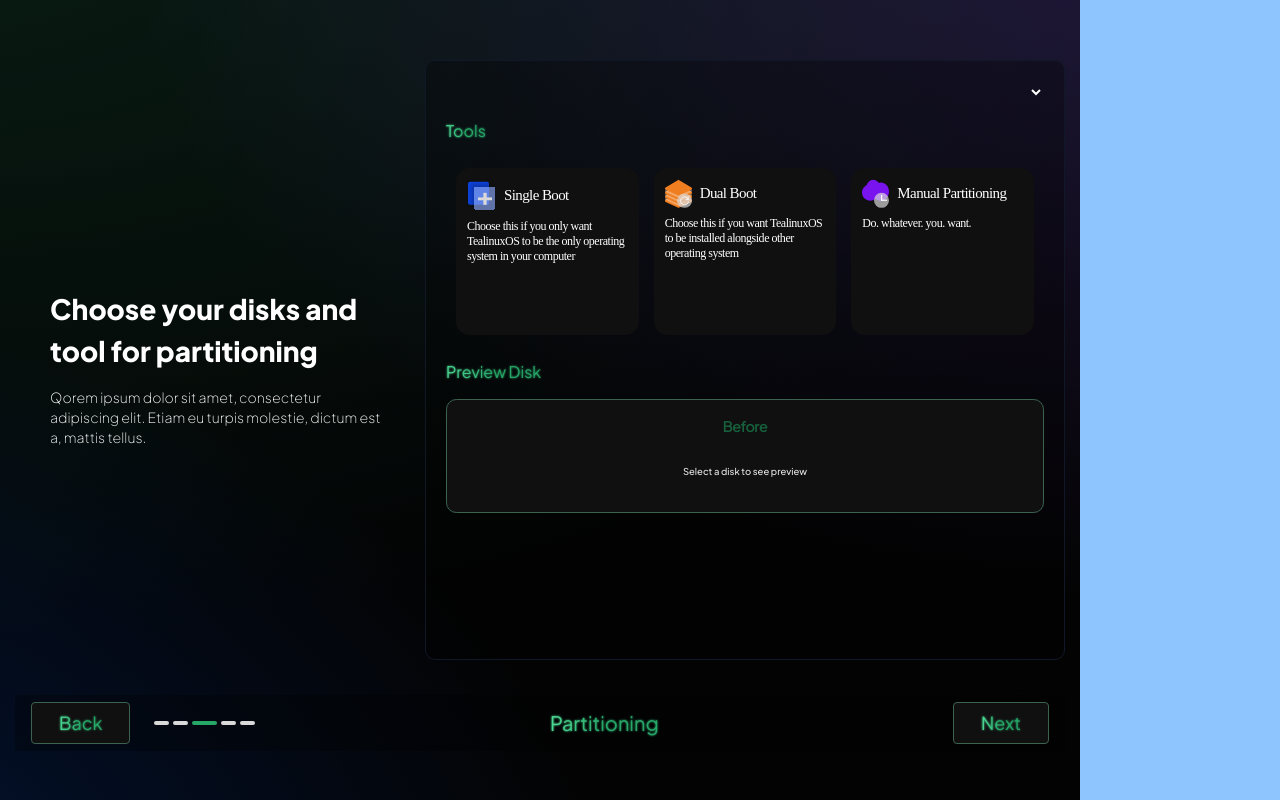
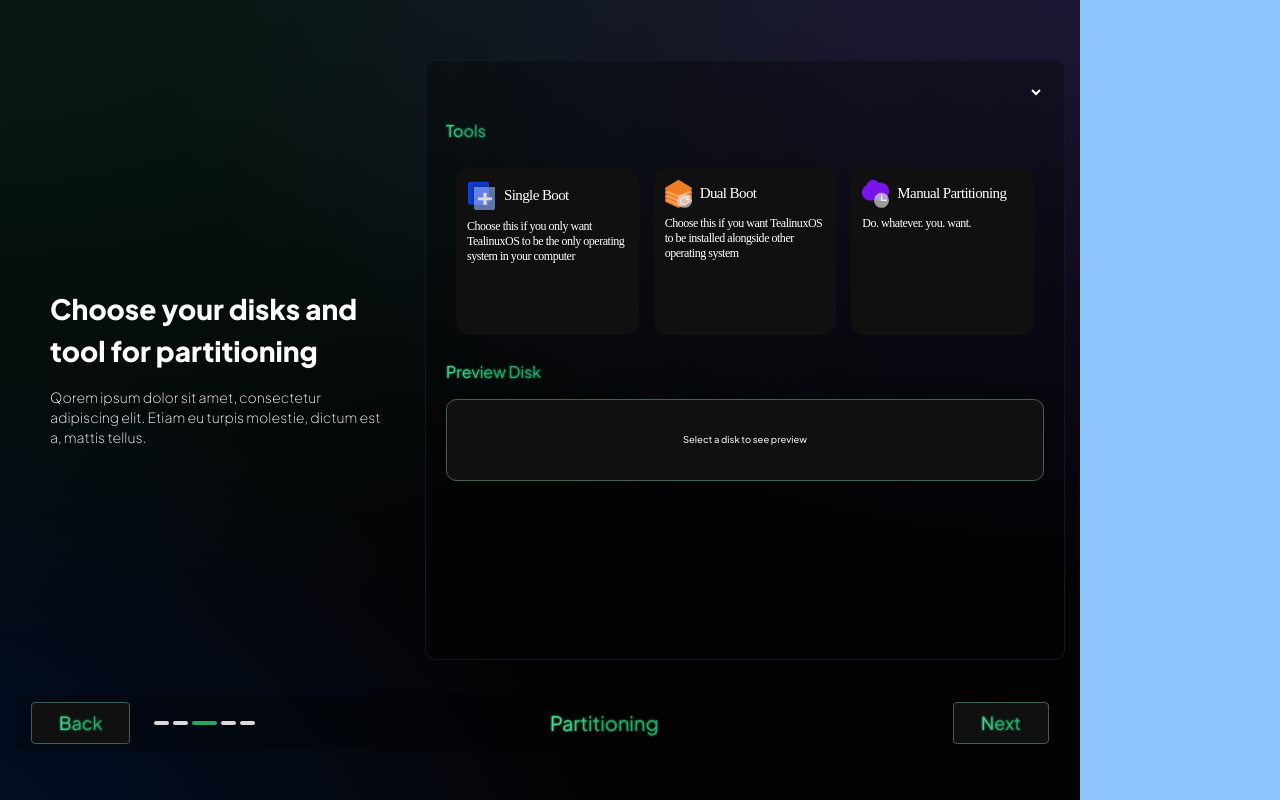
Before and after one commit to tealinuxos/tealinux-installer, a SvelteKit app: page /installation/partitioning in a window 1280 px wide. Built offline with nearby package versions, Linux system fonts and the light colour scheme.

Commit message:
Improve partitioning behavior

```diff
--- a/src/routes/installation/partitioning/+page.svelte
+++ b/src/routes/installation/partitioning/+page.svelte
@@ -51,6 +51,7 @@
 	const selectMethod = (method) => {
 		console.log(`Selected Method: ${method}`);
 		selectedMethod = method;
+        selectedPreview = Preview.AFTER;
 	};
 
 	const updateDiskPreview = (disk) => {
@@ -360,6 +361,7 @@
 				<!-- Disk Preview Title -->
 
                 {#if selectedDisk}
+                    {#if selectedMethod}
                         <div class="flex flex-row space-x-2">
                             <PreviewButton
                                 title={Preview.BEFORE}
@@ -373,7 +375,6 @@
                             />
                         </div>
                         <div class="space-y-[10px] w-full">
-						<!-- Before Section -->
                             <div class="space-y-[10px]">
                                 {#if selectedPreview === Preview.BEFORE}
                                     {#key selectedDisk}
@@ -385,7 +386,26 @@
                             </div>
                         </div>
                     {:else}
-					<PreviewButton title="Before" />
+                        <div class="flex flex-row space-x-2">
+                            <PreviewButton
+                                title={Preview.BEFORE}
+                                selected={selectedPreview === Preview.BEFORE}
+                                onclick={() => (selectedPreview = Preview.BEFORE)}
+                            />
+                        </div>
+                        <div class="space-y-[10px] w-full">
+                            <div class="space-y-[10px]">
+                                {#if selectedPreview === Preview.BEFORE}
+                                    {#key selectedDisk}
+                                        <DiskPreview disk={selectedDisk} />
+                                    {/key}
+                                {:else}
+                                    <DiskPreview disk={diskAfter} />
+                                {/if}
+                            </div>
+                        </div>
+                    {/if}
+                {:else}
 					<div
 						class="text-[#E4E4E4] font-jakarta text-[9.46px] font-[500] leading-[17.659px] text-center py-4"
 					>
```
Lines whose indentation alone changed are shown as unchanged.
